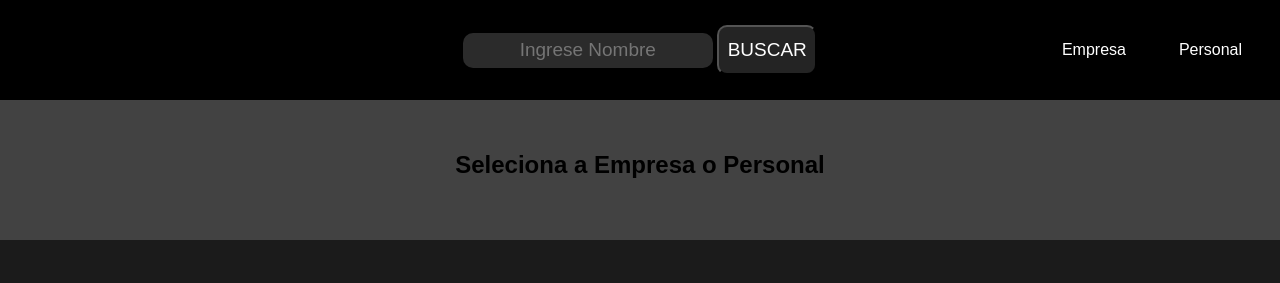
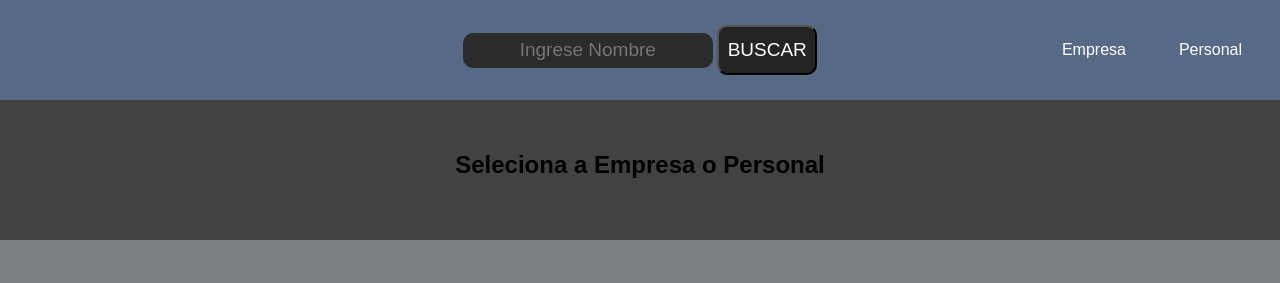
Before and after one commit to Riszart/estadistica-math, a plain HTML site: page index.html in a window 1280 px wide. Shown: the top 283 px of the page. Drawn offline with Linux system fonts and the light colour scheme.

Commit message:
cambio de stilos

```diff
--- a/style.css
+++ b/style.css
@@ -11,7 +11,7 @@
     display: none;
 }
 body{
-    background-color: rgb(27, 27, 27);
+    background-color: rgb(125, 128, 131);
 }
 .container-selection{
     position: absolute;
@@ -40,7 +40,7 @@ header{
     top: 0;
     width: 100%;
     height: 100px;
-    background-color: black;
+    background-color: rgb(86, 106, 134);
     display: flex;
     justify-content: center;
     align-items: center;
```
